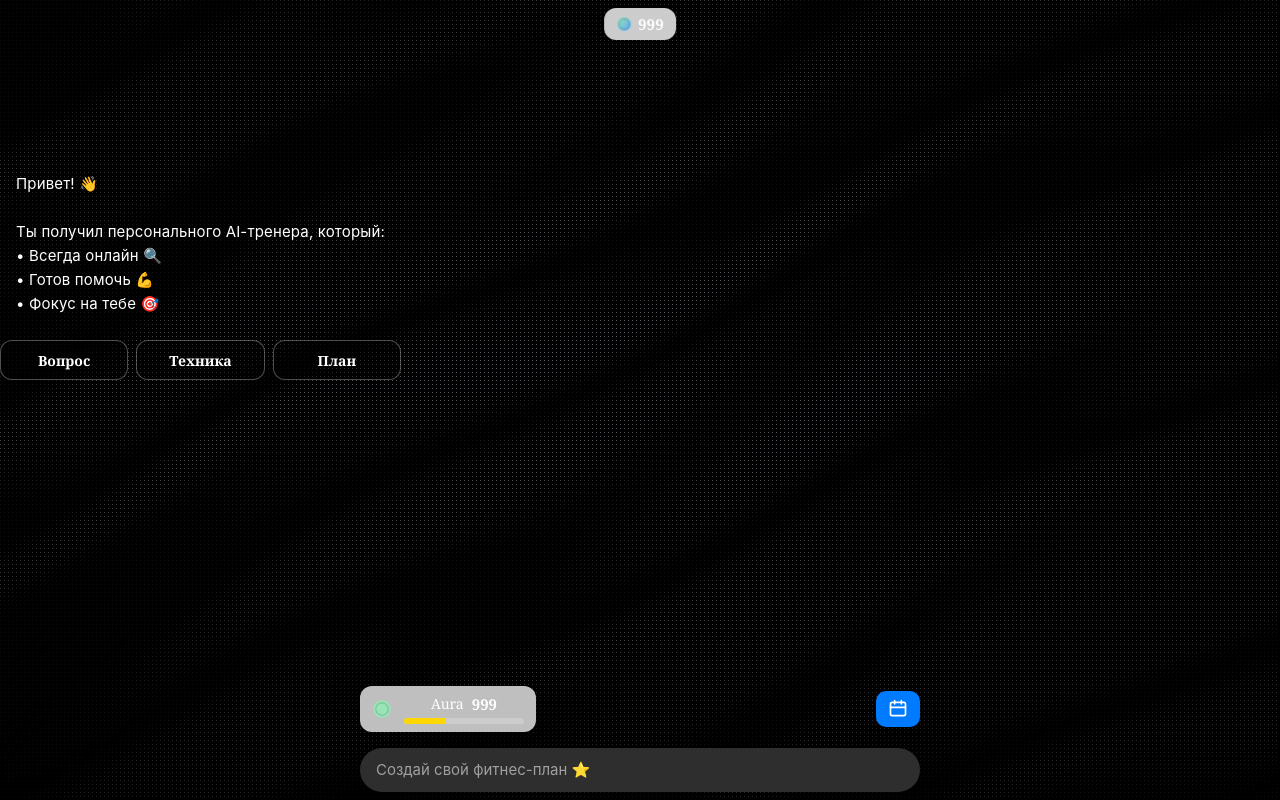
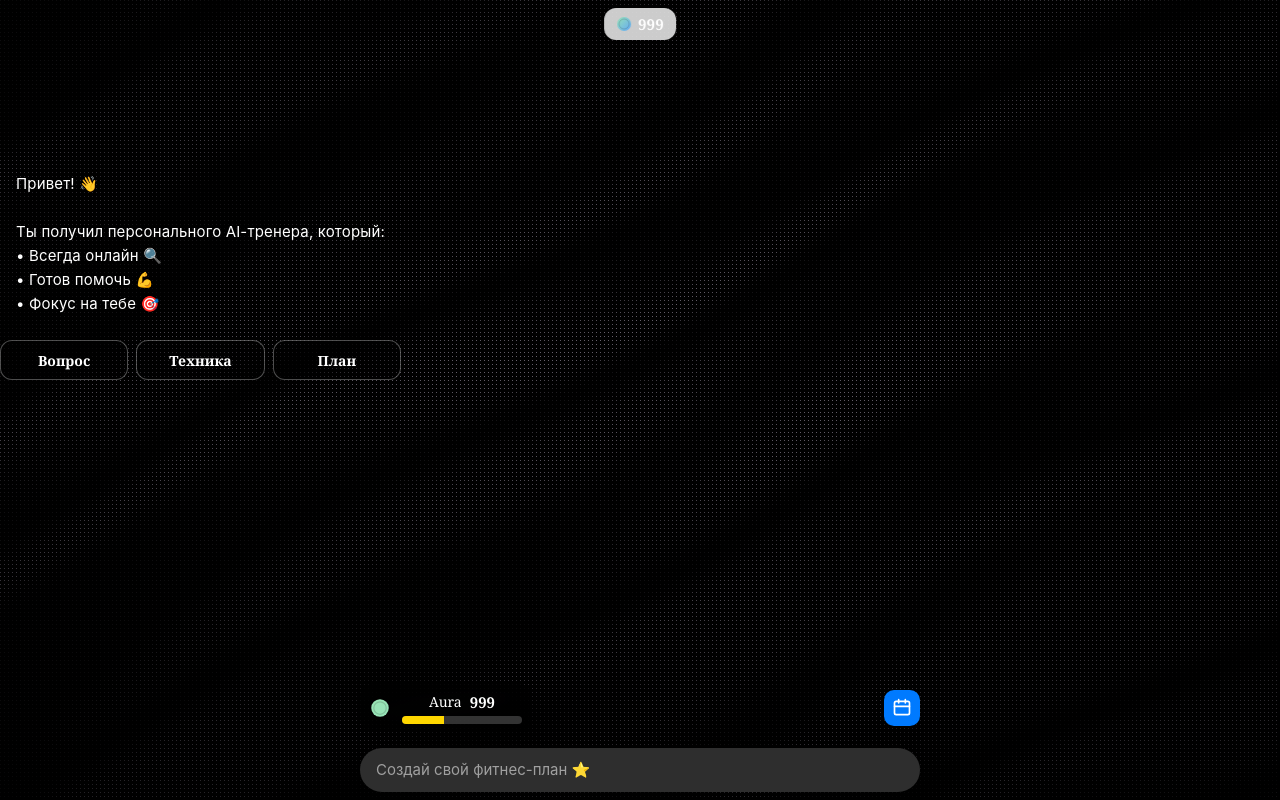
Before and after one commit to ruslan-nechaev/silver-octo-giggle, a React (Vite) app: page / in a window 1280 px wide. Built offline with nearby package versions, Linux system fonts and the light colour scheme.

Commit message:
feat(ui): gamified Aura footer — dark glassmorphism, glow on value increase, indeterminate shimmer, 36x36 Plan button

```diff
--- a/src/components/ui/aura-footer.tsx
+++ b/src/components/ui/aura-footer.tsx
@@ -2,7 +2,7 @@ import React, { useEffect, useMemo, useRef, useState } from 'react'
 
 type AuraFooterProps = {
   value: number
-  progress: number // 0..1
+  progress?: number | null // 0..1, null => indeterminate shimmer
   onPlanClick?: () => void
   className?: string
 }
@@ -16,25 +16,29 @@ function formatAuraNumber(n: number): string {
   return n.toString().replace(/\B(?=(\d{3})+(?!\d))/g, ' ')
 }
 
-export const AuraFooter: React.FC<AuraFooterProps> = ({ value, progress, onPlanClick, className }) => {
+export const AuraFooter: React.FC<AuraFooterProps> = ({ value, progress = 0, onPlanClick, className }) => {
   const prefersDark = typeof window !== 'undefined' && window.matchMedia && window.matchMedia('(prefers-color-scheme: dark)').matches
 
   // Bump animation on value increase
   const [bump, setBump] = useState(false)
+  const [bumpGlow, setBumpGlow] = useState(false)
   const prevValueRef = useRef(value)
   useEffect(() => {
     if (value > prevValueRef.current) {
       setBump(true)
       const t = setTimeout(() => setBump(false), 200)
+      setBumpGlow(true)
+      const g = setTimeout(() => setBumpGlow(false), 300)
       return () => clearTimeout(t)
     }
     prevValueRef.current = value
   }, [value])
 
   // Smooth progress width + glow on full
-  const [internalProgress, setInternalProgress] = useState(() => Math.max(0, Math.min(1, progress)))
+  const [internalProgress, setInternalProgress] = useState(() => Math.max(0, Math.min(1, progress ?? 0)))
   const [glow, setGlow] = useState(false)
   useEffect(() => {
+    if (progress == null) return
     const p = Math.max(0, Math.min(1, progress))
     if (p >= 1) {
       setInternalProgress(1)
@@ -55,13 +59,13 @@ export const AuraFooter: React.FC<AuraFooterProps> = ({ value, progress, onPlanC
       {/* Aura block */}
       <div
         className={
-          `flex items-center gap-3 rounded-[12px] px-3 py-2 shadow-[0_4px_8px_rgba(0,0,0,0.15)]
-           bg-[rgba(255,255,255,0.75)] dark:bg-[rgba(18,18,18,0.6)] backdrop-blur-[12px]`
+          `flex items-center gap-3 rounded-[12px] shadow-[0_4px_10px_rgba(0,0,0,0.3)]
+           bg-[rgba(0,0,0,0.6)] backdrop-blur-[12px]`
         }
-        style={{ pointerEvents: 'none' }}
+        style={{ pointerEvents: 'none', padding: '8px 10px', boxShadow: bumpGlow ? '0 0 20px rgba(255,215,0,0.45), 0 4px 10px rgba(0,0,0,0.3)' : undefined }}
       >
         {/* Left: icon */}
-        <svg width="20" height="20" viewBox="0 0 16 16" aria-hidden focusable="false" className="flex-shrink-0">
+        <svg width="20" height="20" viewBox="0 0 16 16" aria-hidden focusable="false" className="flex-shrink-0 aura-icon-glow">
           <defs>
             <linearGradient id="afGrad" x1="0" y1="0" x2="16" y2="16">
               <stop offset="0" stopColor="#9AE6B4" />
@@ -78,11 +82,19 @@ export const AuraFooter: React.FC<AuraFooterProps> = ({ value, progress, onPlanC
             <span className="text-[14px] font-medium leading-[18px] text-white">Aura</span>
             <span className={`text-[15px] font-semibold leading-[20px] text-white ${bump ? 'scale-110' : 'scale-100'}`} style={{ transition: 'transform 200ms ease' }}>{display}</span>
           </div>
-          <div className="mt-1 h-[6px] rounded-[3px] bg-[rgba(255,255,255,0.2)] overflow-hidden" style={{ width: 'clamp(96px,40vw,120px)' }}>
-            <div
-              className={`h-full bg-[#FFD700] ${glow ? 'shadow-[0_0_12px_2px_rgba(255,215,0,0.8)]' : ''}`}
-              style={{ width: `${internalProgress * 100}%`, transition: 'width 250ms ease' }}
-            />
+          <div className="mt-1 h-[8px] rounded-[4px] bg-[rgba(255,255,255,0.2)] overflow-hidden relative" style={{ width: 'clamp(96px,40vw,120px)' }}>
+            {progress == null ? (
+              <div className="absolute inset-0" style={{
+                background: 'linear-gradient(90deg, rgba(255,215,0,0.0) 0%, rgba(255,215,0,0.6) 50%, rgba(255,215,0,0.0) 100%)',
+                backgroundSize: '200% 100%',
+                animation: 'auraShimmer 1.2s linear infinite'
+              }} />
+            ) : (
+              <div
+                className={`h-full bg-[#FFD700] ${glow ? 'shadow-[0_0_12px_2px_rgba(255,215,0,0.8)]' : ''}`}
+                style={{ width: `${internalProgress * 100}%`, transition: 'width 250ms ease' }}
+              />
+            )}
           </div>
         </div>
       </div>
@@ -91,7 +103,7 @@ export const AuraFooter: React.FC<AuraFooterProps> = ({ value, progress, onPlanC
       <button
         type="button"
         onClick={onPlanClick}
-        className="ml-3 w-[44px] h-[36px] rounded-[10px] bg-[#007AFF] flex items-center justify-center active:scale-95"
+        className="ml-3 w-[36px] h-[36px] rounded-[10px] bg-[#007AFF] flex items-center justify-center active:scale-95"
         aria-label="Plan"
         style={{ pointerEvents: 'auto' }}
       >
--- a/src/styles/index.css
+++ b/src/styles/index.css
@@ -98,3 +98,9 @@
   50% { transform: rotate(-5deg); }
   100% { transform: rotate(0); }
 }
+
+/* Aura indeterminate shimmer */
+@keyframes auraShimmer {
+  0% { background-position: 0% 0; }
+  100% { background-position: 200% 0; }
+}
```
